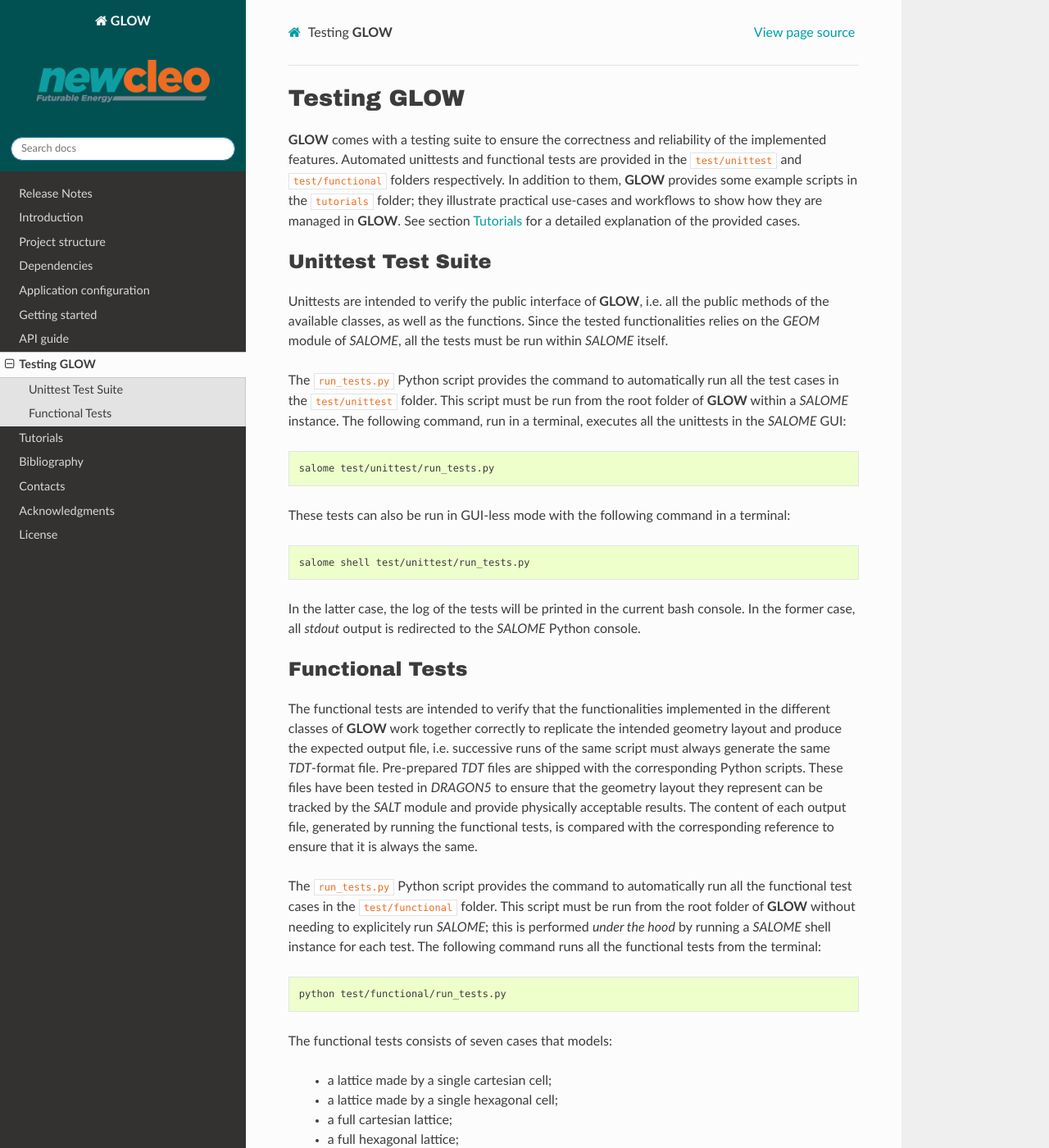
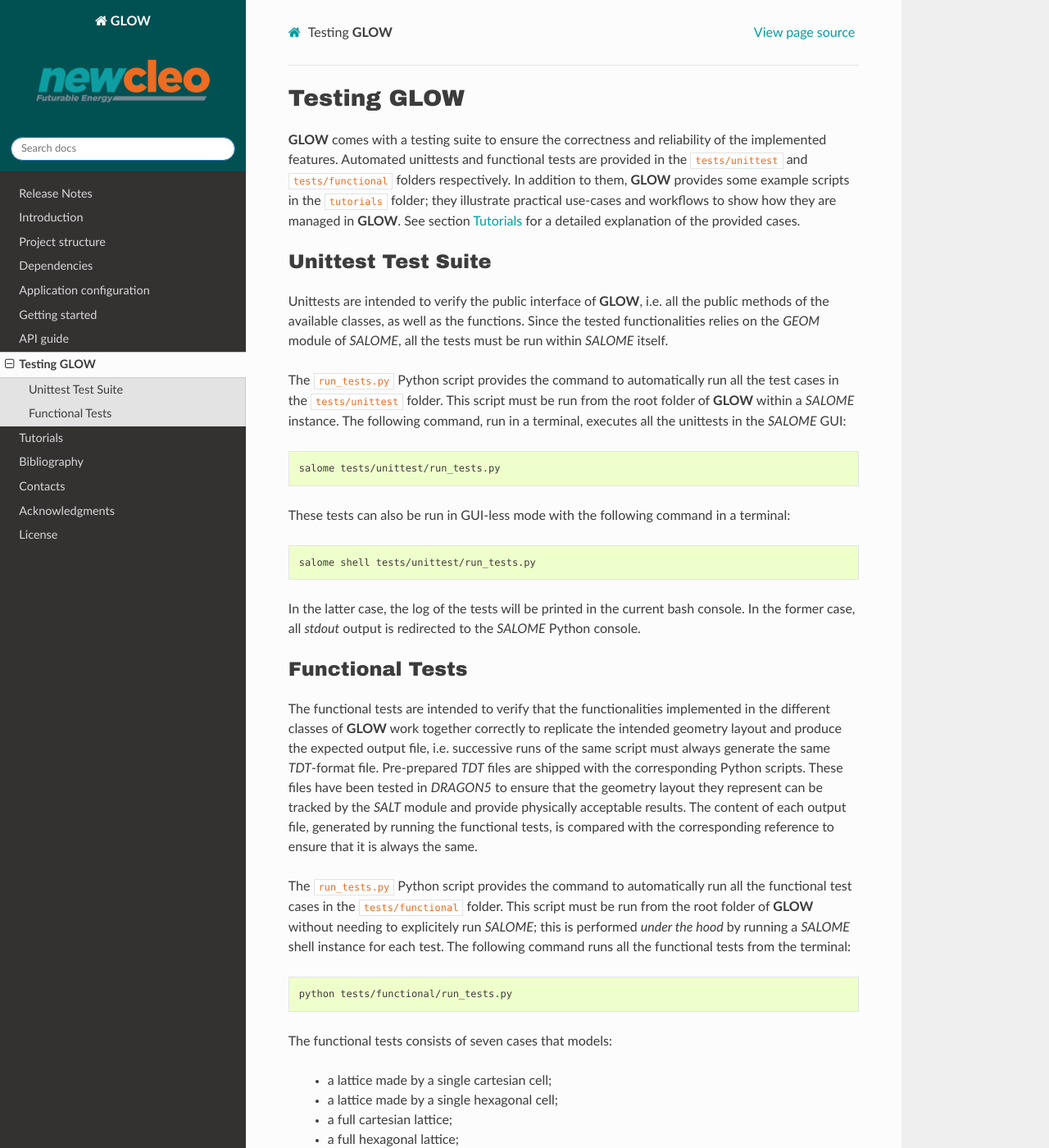
Before and after one commit to newcleo-dev-team/glow, a Sphinx documentation site: the page built from docs/source/tests.rst, in a window 1280 px wide and 1400 px high. Shown: the whole window at 82% size. Built offline with Sphinx 7.4.7 and the Read the Docs theme 3.1.0, drawn with Linux system fonts in a browser that asks for light colours; some web fonts are replaced; the version number is read from the project's files by our own code.

Commit message:
[063_fix_tests], issue #63, Fixed highlighted issues and sorted 'utility.py' functions in alphabetical order

```diff
--- a/docs/source/tests.rst
+++ b/docs/source/tests.rst
@@ -4,8 +4,8 @@
 
 |TOOL| comes with a testing suite to ensure the correctness and reliability of
 the implemented features.
-Automated unittests and functional tests are provided in the ``test/unittest``
-and ``test/functional`` folders respectively.
+Automated unittests and functional tests are provided in the ``tests/unittest``
+and ``tests/functional`` folders respectively.
 In addition to them, |TOOL| provides some example scripts in the
 ``tutorials`` folder; they illustrate practical use-cases and workflows
 to show how they are managed in |TOOL|. See section :ref:`tutorials` for a
@@ -20,21 +20,21 @@
 the tests must be run within *SALOME* itself.
 
 The ``run_tests.py`` Python script provides the command to automatically run
-all the test cases in the ``test/unittest`` folder.
+all the test cases in the ``tests/unittest`` folder.
 This script must be run from the root folder of |TOOL| within a *SALOME*
 instance. The following command, run in a terminal, executes all the unittests
 in the *SALOME* GUI:
 
 .. code-block:: bash
 
-   salome test/unittest/run_tests.py
+   salome tests/unittest/run_tests.py
 
 These tests can also be run in GUI-less mode with the following command in a
 terminal:
 
 .. code-block:: bash
 
-   salome shell test/unittest/run_tests.py
+   salome shell tests/unittest/run_tests.py
 
 In the latter case, the log of the tests will be printed in the current bash
 console. In the former case, all *stdout* output is redirected to the *SALOME*
@@ -55,7 +55,7 @@
 compared with the corresponding reference to ensure that it is always the same.
 
 The ``run_tests.py`` Python script provides the command to automatically run
-all the functional test cases in the ``test/functional`` folder.
+all the functional test cases in the ``tests/functional`` folder.
 This script must be run from the root folder of |TOOL| without needing to
 explicitely run *SALOME*; this is performed *under the hood* by running a
 *SALOME* shell instance for each test.
@@ -63,7 +63,7 @@
 
 .. code-block:: bash
 
-   python test/functional/run_tests.py
+   python tests/functional/run_tests.py
 
 The functional tests consists of seven cases that models:
 
--- a/glow/__init__.py
+++ b/glow/__init__.py
@@ -13,7 +13,7 @@
 from glow.support.types import *
 from glow.support.utility import *
 
-__version__ = "1.0.0"
+__version__ = "1.1.0"
 __author__ = "Davide Manzione, Daniele Tomatis"
 __company__ = "newcleo"
-__date__ = "01 August 2025"
+__date__ = "17 April 2026"
```
Also changed, not shown: 2 other files.
